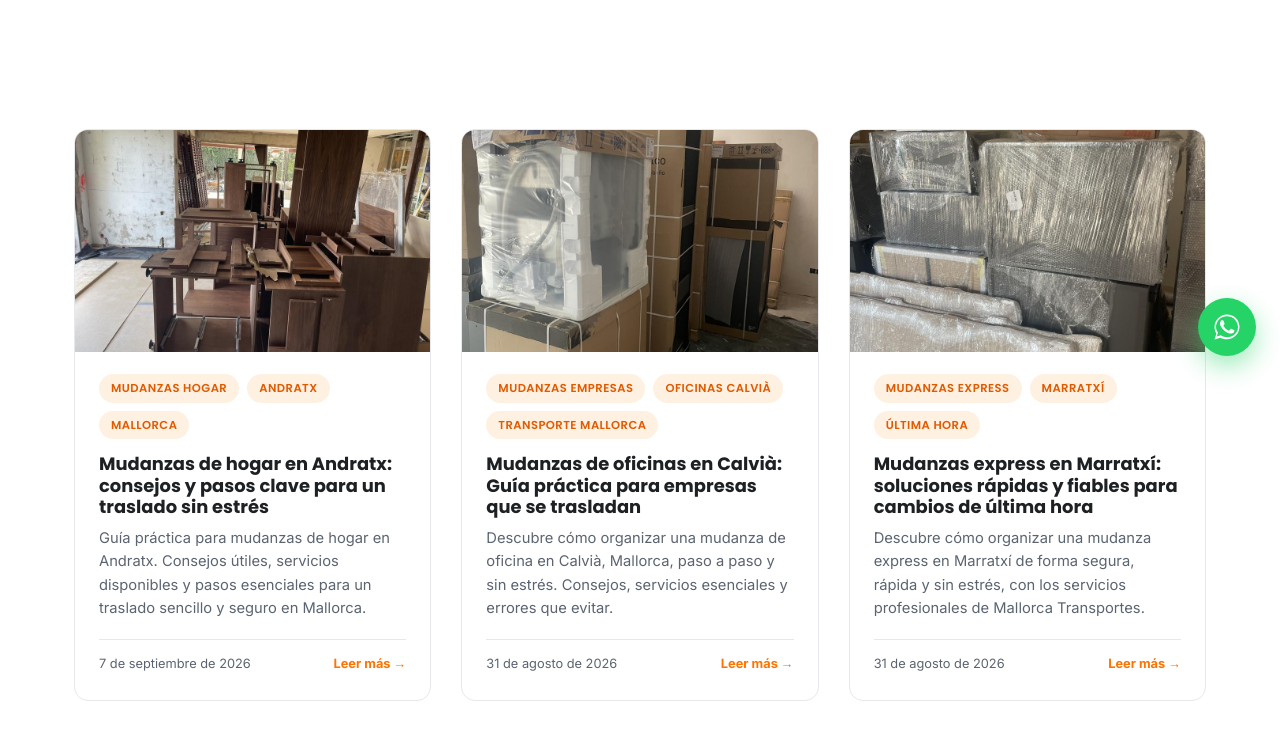
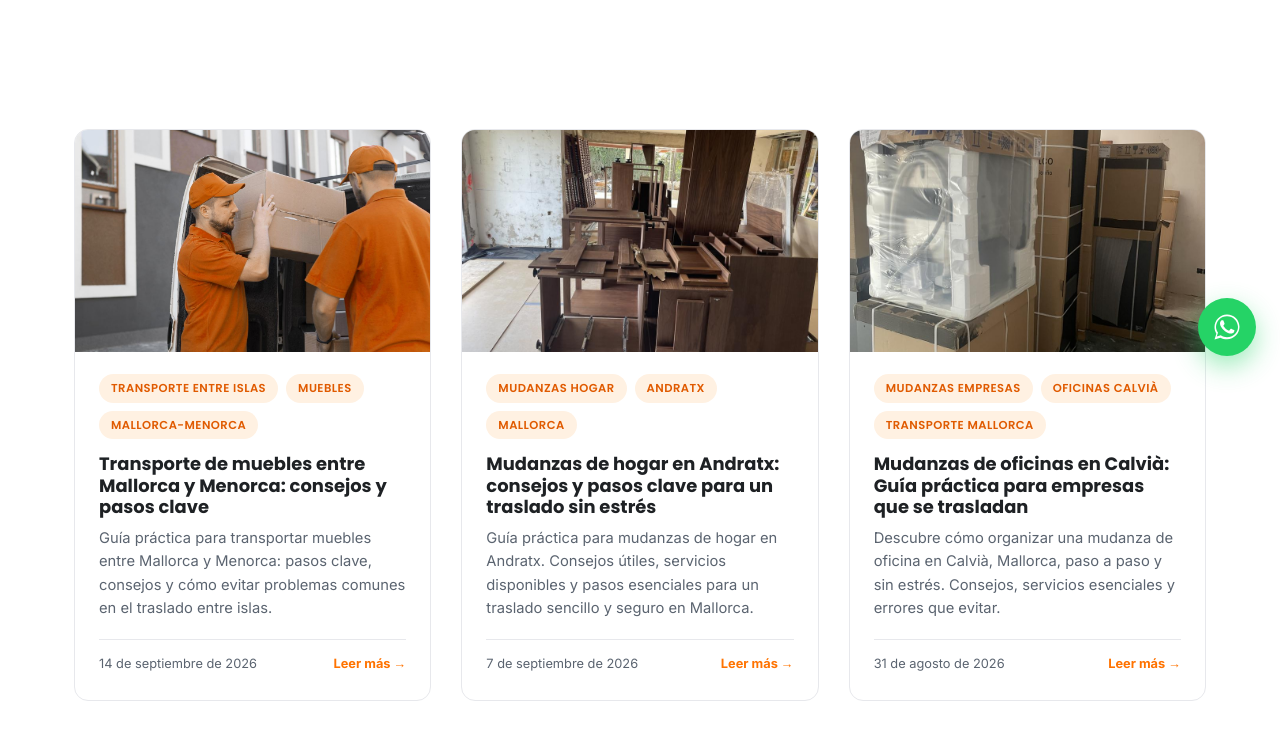
Before and after one commit to hlpzai/mallorca-transportes-web, a plain HTML site: page blog/index.html in a window 1280 px wide. Shown: the part 420-1149 px from the top of the page. Drawn offline with Linux system fonts and the light colour scheme.

Commit message:
Blog: publica "Transporte de muebles entre Mallorca y Menorca: consejos y pasos clave" (automático)

```diff
--- a/blog/index.html
+++ b/blog/index.html
@@ -84,6 +84,24 @@
     <div class="container">
       <div class="blog-grid">
         <!-- NEXT_ARTICLE_CARD -->
+        <article class="blog-card">
+          <a href="transporte-muebles-mallorca-menorca.html" class="blog-card-image">
+            <img src="../img/equipo-mudanzas-mallorca.jpg" alt="Equipo de Mallorca Transportes cargando una furgoneta" loading="lazy" width="900" height="563">
+          </a>
+          <div class="blog-card-body">
+            <div class="tag-row">
+              <span class="tag-pill">transporte entre islas</span>
+            <span class="tag-pill">muebles</span>
+            <span class="tag-pill">mallorca-menorca</span>
+            </div>
+            <h3><a href="transporte-muebles-mallorca-menorca.html">Transporte de muebles entre Mallorca y Menorca: consejos y pasos clave</a></h3>
+            <p>Guía práctica para transportar muebles entre Mallorca y Menorca: pasos clave, consejos y cómo evitar problemas comunes en el traslado entre islas.</p>
+            <div class="blog-card-meta">
+              <span>14 de septiembre de 2026</span>
+              <a href="transporte-muebles-mallorca-menorca.html">Leer más →</a>
+            </div>
+          </div>
+        </article>
         <article class="blog-card">
           <a href="mudanzas-hogar-andratx-consejos-pasos-clave.html" class="blog-card-image">
             <img src="../img/trabajo-mudanza-06.jpg" alt="Montaje de mobiliario de madera en Mallorca" loading="lazy" width="900" height="563">
```
